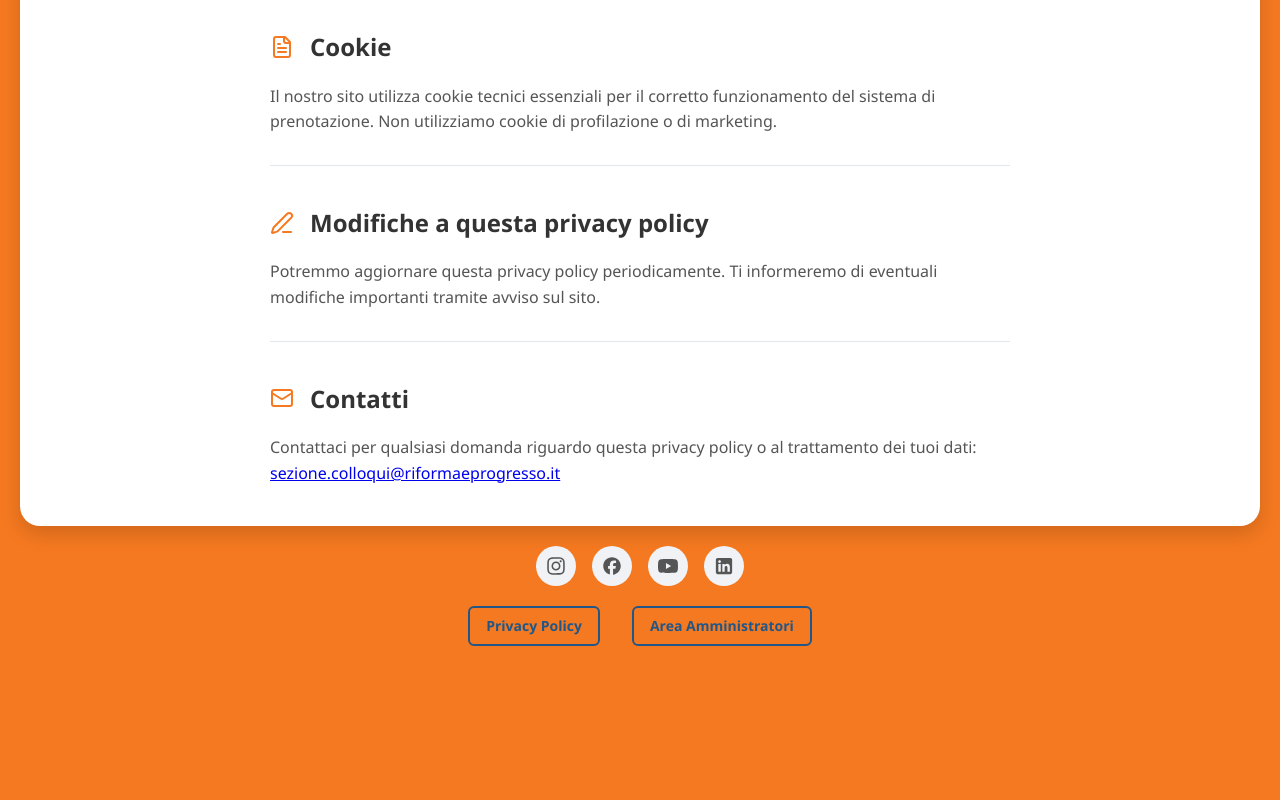
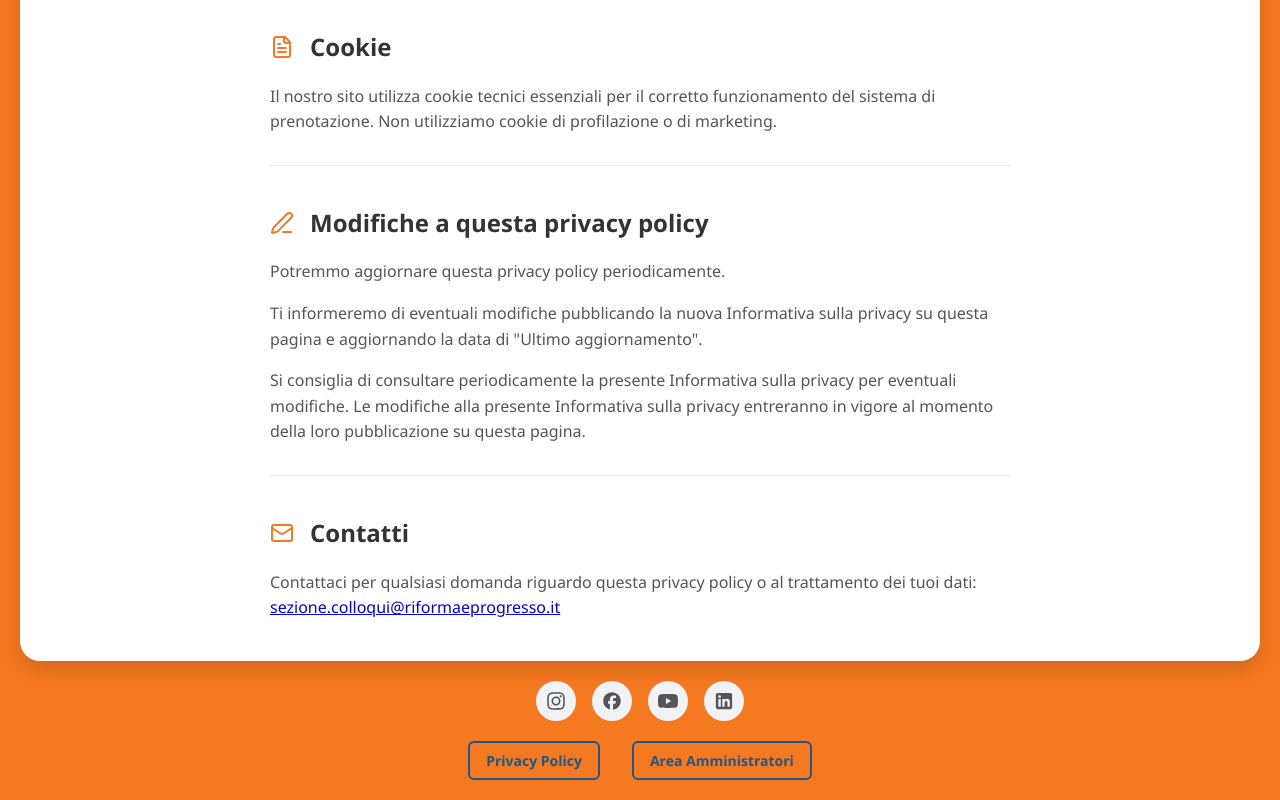
Before and after one commit to ebrancati/riforma-e-progresso, a React (Vite) app in the folder form-website/frontend/: page /privacy-policy in a window 1280 px wide. Shown: the part 2481-3281 px from the top of the page. Before the commit the page ends 3147 px from the top, so only its background shows below. Built offline with nearby package versions, Linux system fonts and the light colour scheme.

Commit message:
Update privacy policy content

```diff
--- a/form-website/frontend/src/pages/PrivacyPolicyPage.tsx
+++ b/form-website/frontend/src/pages/PrivacyPolicyPage.tsx
@@ -154,10 +154,9 @@ const PrivacyPolicyPage: React.FC = () => {
               <Edit3 className="section-icon" size={24} />
               <h2>Modifiche a questa privacy policy</h2>
             </div>
-            <p>
-              Potremmo aggiornare questa privacy policy periodicamente. Ti informeremo di eventuali modifiche
-              importanti tramite avviso sul sito.
-            </p>
+            <p>Potremmo aggiornare questa privacy policy periodicamente.</p>
+            <p>Ti informeremo di eventuali modifiche pubblicando la nuova Informativa sulla privacy su questa pagina e aggiornando la data di "Ultimo aggiornamento".</p>
+            <p>Si consiglia di consultare periodicamente la presente Informativa sulla privacy per eventuali modifiche. Le modifiche alla presente Informativa sulla privacy entreranno in vigore al momento della loro pubblicazione su questa pagina.</p>
           </section>
 
           <section className="privacy-section">
```
Also changed, not shown: form-website/frontend/public/favicon.PNG (deleted).
